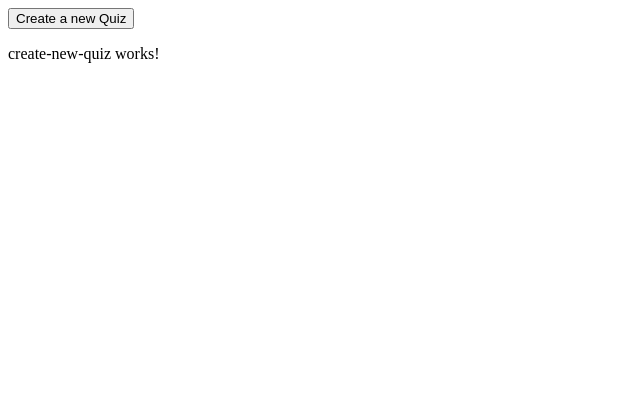
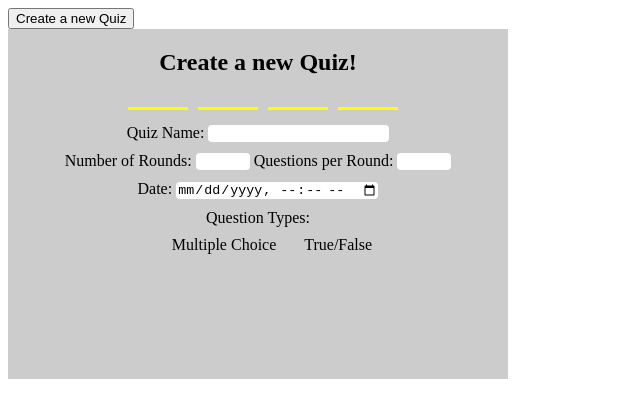
Before and after one commit to sammyjh30/Quiz_Maker, an Angular app in the folder QuizMakerAngular/: page /newquiz in a window 1280 px wide. Shown: the top 418 px of the page, without its empty margins (0-640 px from the left). Built offline with nearby package versions, Linux system fonts and the light colour scheme.

Commit message:
created slider with one form

```diff
--- a/QuizMakerAngular/package.json
+++ b/QuizMakerAngular/package.json
@@ -12,10 +12,12 @@
   "private": true,
   "dependencies": {
     "@angular/animations": "~10.0.0",
+    "@angular/cdk": "^10.0.0",
     "@angular/common": "~10.0.0",
     "@angular/compiler": "~10.0.0",
     "@angular/core": "~10.0.0",
     "@angular/forms": "~10.0.0",
+    "@angular/material": "^10.0.0",
     "@angular/platform-browser": "~10.0.0",
     "@angular/platform-browser-dynamic": "~10.0.0",
     "@angular/router": "~10.0.0",
--- a/QuizMakerAngular/src/app/create-new-quiz/create-new-quiz-routing.module.ts
+++ b/QuizMakerAngular/src/app/create-new-quiz/create-new-quiz-routing.module.ts
@@ -2,8 +2,11 @@ import { NgModule } from '@angular/core';
 import { Routes, RouterModule } from '@angular/router';
 
 import { CreateNewQuizComponent } from './create-new-quiz.component';
+import { Form1Component } from './form1/form1.component';
 
-const routes: Routes = [{ path: '', component: CreateNewQuizComponent }];
+const routes: Routes = [
+  { path: '', component: CreateNewQuizComponent },
+];
 
 @NgModule({
   imports: [RouterModule.forChild(routes)],
--- a/QuizMakerAngular/src/app/create-new-quiz/create-new-quiz.component.css
+++ b/QuizMakerAngular/src/app/create-new-quiz/create-new-quiz.component.css
@@ -0,0 +1,45 @@
+.card {
+    background-color: rgba(0, 0, 0, 0.2);
+    width: 500px;
+    height: 350px;
+    overflow: hidden;
+    text-align: center;
+}
+
+.form-container {
+    width: 2000px;
+    height: 300px;
+    position: relative;
+    transition: left 2s;
+    -webkit-transition: left 2s;
+}
+
+.card-form {
+    float: left;
+    margin: 0;
+    padding: 0;
+}
+
+.button-container {
+    position: relative;
+}
+
+.card-button {
+    display: inline-block;
+    height: 3px;
+    width: 60px;
+    margin-left: 10px;
+    background-color: yellow;
+}
+
+#card-form-1:target ~ .form-container {
+    left: 0;
+}
+
+#card-form-2:target ~ .form-container {
+    left: -800px;
+}
+
+#card-form-3:target ~ .form-container {
+    left: -1600px;
+}
--- a/QuizMakerAngular/src/app/create-new-quiz/create-new-quiz.component.html
+++ b/QuizMakerAngular/src/app/create-new-quiz/create-new-quiz.component.html
@@ -1 +1,22 @@
-<p>create-new-quiz works!</p>
+<div class="card">
+    <h2>Create a new Quiz!</h2>
+
+    <div class="button-container">
+        <a href="/newquiz/#card-form-1" class="card-button"></a>
+        <a href="/newquiz/#card-form-2" class="card-button"></a>
+        <a href="/newquiz/#card-form-3" class="card-button"></a>
+        <a href="/newquiz/#card-form-4" class="card-button"></a>
+    </div>
+
+    <span id="card-form-1"></span>
+    <span id="card-form-2"></span>
+    <span id="card-form-3"></span>
+    <span id="card-form-4"></span>
+
+    <div class="form-container">
+        <app-form1 class="card-form"></app-form1>
+        <app-form1 class="card-form"></app-form1>
+        <app-form1 class="card-form"></app-form1>
+        <app-form1 class="card-form"></app-form1>
+    </div>
+</div>
--- /dev/null
+++ b/QuizMakerAngular/src/app/create-new-quiz/form1/form1.component.css
@@ -0,0 +1,29 @@
+:host ::ng-deep .mat-radio-outer-circle {
+    color:transparent;
+}
+
+p {
+    margin-top: 8px;
+    margin-bottom: 8px;
+}
+
+form {
+    display: inline-block;
+    width: 500px;
+    height: 300px;
+
+}
+
+.detail {
+    margin-top: 10px;
+    margin-bottom: 10px;
+}
+
+.numeric {
+    width: 50px;
+}
+
+input {
+    border-radius: 4px;
+    border: rgba(0, 0, 0, 0.2);
+}
--- /dev/null
+++ b/QuizMakerAngular/src/app/create-new-quiz/form1/form1.component.html
@@ -0,0 +1,35 @@
+<form [formGroup]="quizDetails" (ngSubmit)="onSubmit()">
+    <div class="detail">
+        <label>
+            Quiz Name:
+            <input type="text" formControlName="quizName">
+        </label>
+    </div>
+    <div  class="detail">
+        <label>
+            Number of Rounds:
+            <input class="numeric" type="number" formControlName="numberOfRounds" min="1">
+        </label>
+        <label>
+            Questions per Round:
+            <input class="numeric" type="number" formControlName="questionsPerRound" min="1">
+        </label>
+    </div>
+    <div class="detail">
+        <label>
+            Date:
+            <input type="datetime-local" formControlName="quizDate">
+        </label>
+    </div>
+    <p>Question Types:</p>
+    <mat-radio-group formControlName="questionType" [(ngModel)]="myquestionType">
+        <mat-radio-button value="multipleChoice">Multiple Choice</mat-radio-button>
+        <mat-radio-button value="trueOrFalse">True/False</mat-radio-button>
+    </mat-radio-group><br>
+    <div class="detail">
+        <label *ngIf="isMultipleChoice()">
+            Number of Choices:
+            <input class="numeric" type="number" formControlName="numberOfChoices" min="3">
+        </label>
+    </div>
+</form>
--- /dev/null
+++ b/QuizMakerAngular/src/app/create-new-quiz/form1/form1.component.ts
@@ -0,0 +1,40 @@
+import { Component, OnInit } from '@angular/core';
+import { FormBuilder, Validators } from '@angular/forms';
+
+@Component({
+  selector: 'app-form1',
+  templateUrl: './form1.component.html',
+  styleUrls: ['./form1.component.css']
+})
+export class Form1Component implements OnInit {
+  myquestionType = '';
+
+  quizDetails = this.fb.group({
+    quizName: ['', Validators.required],
+    numberOfRounds: ['', Validators.required, Validators.min(1)],
+    questionsPerRound: ['', Validators.required, , Validators.min(1)],
+    quizDate: ['', Validators.required],
+    questionType: ['', Validators.required],
+    numberOfChoices: ['', Validators.min(3)]
+  })
+
+  constructor(private fb: FormBuilder) { }
+
+  ngOnInit(): void {
+  }
+
+  onSubmit(): void {
+    console.warn(this.quizDetails.value)
+  }
+
+  onChange(event): void {
+    console.log(event);
+  }
+
+  isMultipleChoice() {
+    if (this.myquestionType == 'multipleChoice') return true
+
+    return false
+  }
+
+}
```
Also changed, not shown: QuizMakerAngular/src/app/create-new-quiz/create-new-quiz.module.ts (+7 -1 lines), 2 other files (tests, documents, lock files or other folders).
